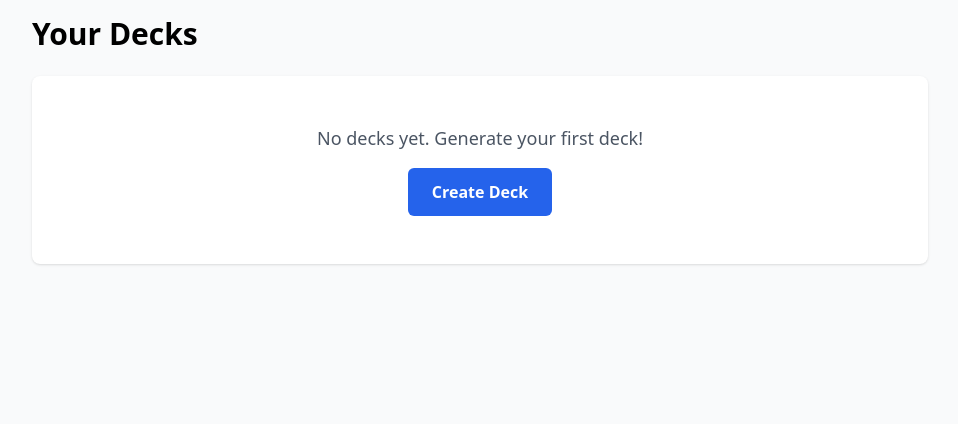
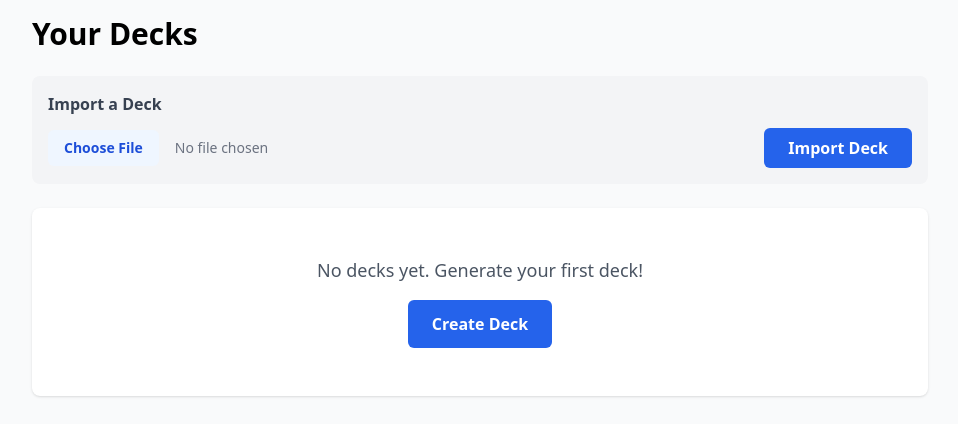
Before and after one commit to finleystephenson/gizmo-lite, a Flask app: page /decks in a window 1280 px wide. Shown: the part 64-488 px from the top of the page, without its empty margins (160-1118 px from the left). Run offline with Flask 3, Linux system fonts and the light colour scheme; data that the repository does not hold is empty; some libraries are stand-ins or nearby versions.

Commit message:
feat(07-01): add deck import functionality with validation
- Add Deck.import_from_dict() method with field validation
- Validates name (string), cards (list), and card structure (question/answer)
- Add POST /import route handling file upload and JSON parsing
- Catches JSONDecodeError and ValueError with descriptive flash messages
- Add import form section to decks.html with file input restricted to .json

```diff
--- a/src/models/deck.py
+++ b/src/models/deck.py
@@ -234,3 +234,64 @@ class Deck:
             'created_at': created_at_iso,
             'cards': cards
         }
+
+    @staticmethod
+    def import_from_dict(data):
+        """
+        Import a deck from a dictionary (typically parsed from JSON).
+
+        For students: This method validates the imported data structure,
+        creates a new deck, and adds all the flashcards. It ensures data
+        integrity by validating required fields before database operations.
+
+        Args:
+            data (dict): Imported deck data with keys:
+                - 'name' (str, required): Deck name
+                - 'cards' (list, required): List of card dicts
+                  Each card must have 'question' and 'answer' (str)
+
+        Returns:
+            dict: Created deck data
+
+        Raises:
+            ValueError: If validation fails with descriptive message
+        """
+        from .flashcard import Flashcard
+
+        # Validate 'name' field
+        if 'name' not in data:
+            raise ValueError("Missing required field: 'name'")
+        if not isinstance(data['name'], str) or not data['name'].strip():
+            raise ValueError("Field 'name' must be a non-empty string")
+
+        # Validate 'cards' field
+        if 'cards' not in data:
+            raise ValueError("Missing required field: 'cards'")
+        if not isinstance(data['cards'], list):
+            raise ValueError("Field 'cards' must be a list")
+
+        # Validate each card has required fields
+        for i, card in enumerate(data['cards']):
+            if not isinstance(card, dict):
+                raise ValueError(f"Card {i + 1} must be an object with 'question' and 'answer'")
+            if 'question' not in card:
+                raise ValueError(f"Card {i + 1} is missing 'question' field")
+            if 'answer' not in card:
+                raise ValueError(f"Card {i + 1} is missing 'answer' field")
+            if not isinstance(card['question'], str) or not card['question'].strip():
+                raise ValueError(f"Card {i + 1} 'question' must be a non-empty string")
+            if not isinstance(card['answer'], str) or not card['answer'].strip():
+                raise ValueError(f"Card {i + 1} 'answer' must be a non-empty string")
+
+        # Create the deck
+        deck = Deck.create(data['name'].strip())
+
+        # Create flashcards for each card in the imported data
+        for card in data['cards']:
+            Flashcard.create(
+                deck_id=deck['id'],
+                question=card['question'].strip(),
+                answer=card['answer'].strip()
+            )
+
+        return deck
--- a/src/routes/main.py
+++ b/src/routes/main.py
@@ -452,6 +452,66 @@ def export_deck(deck_id):
     )
 
 
+@main.route('/import', methods=['POST'])
+def import_deck():
+    """
+    Import a deck from an uploaded JSON file.
+
+    For students: This endpoint handles file uploads via multipart form data.
+    It parses the JSON file, validates the structure, creates the deck and cards,
+    and provides feedback via flash messages.
+
+    File uploads are accessed via request.files dictionary, not request.form.
+    """
+    import json
+
+    # Check if a file was uploaded
+    # For students: request.files contains uploaded files from the form
+    if 'deck_file' not in request.files:
+        flash('No file uploaded', 'error')
+        return redirect(url_for('main.decks'))
+
+    file = request.files['deck_file']
+
+    # Check if a file was actually selected
+    # For students: Empty filename means user submitted form without selecting a file
+    if file.filename == '':
+        flash('No file selected', 'error')
+        return redirect(url_for('main.decks'))
+
+    try:
+        # Read and parse the JSON file
+        # For students: file.read() gets the file contents as bytes
+        # decode('utf-8') converts bytes to string for JSON parsing
+        file_content = file.read().decode('utf-8')
+        data = json.loads(file_content)
+
+        # Import the deck using our model method
+        # For students: Deck.import_from_dict() validates and creates deck + cards
+        deck = Deck.import_from_dict(data)
+
+        # Count cards for the success message
+        card_count = len(data.get('cards', []))
+        flash(f"Successfully imported '{deck['name']}' with {card_count} card{'s' if card_count != 1 else ''}", 'success')
+
+    except json.JSONDecodeError as e:
+        # Handle invalid JSON
+        # For students: This catches malformed JSON files that can't be parsed
+        flash(f'Invalid JSON file: {str(e)}', 'error')
+
+    except ValueError as e:
+        # Handle validation errors from import_from_dict
+        # For students: ValueError is raised when data doesn't match expected structure
+        flash(f'Import failed: {str(e)}', 'error')
+
+    except Exception as e:
+        # Handle unexpected errors
+        # For students: Catch-all for any other errors during import
+        flash(f'Import failed: {str(e)}', 'error')
+
+    return redirect(url_for('main.decks'))
+
+
 @main.route('/card/<int:card_id>/delete', methods=['POST'])
 def delete_card(card_id):
     """
--- a/src/templates/decks.html
+++ b/src/templates/decks.html
@@ -8,6 +8,24 @@
 <!-- Users click "Study Now" to enter study mode for a specific deck -->
 <div class="max-w-4xl mx-auto">
     <h2 class="text-3xl font-bold mb-6">Your Decks</h2>
+
+    <!-- Import Deck Section -->
+    <!-- For students: This form allows users to import decks from JSON files -->
+    <div class="bg-gray-100 p-4 rounded-lg mb-6">
+        <h3 class="font-semibold text-gray-700 mb-3">Import a Deck</h3>
+        <form action="/import" method="POST" enctype="multipart/form-data" class="flex gap-4 items-center">
+            <!-- File input for JSON files only -->
+            <!-- For students: accept=".json" restricts file picker to JSON files -->
+            <input type="file"
+                   name="deck_file"
+                   accept=".json"
+                   class="flex-1 text-sm text-gray-500 file:mr-4 file:py-2 file:px-4 file:rounded-md file:border-0 file:text-sm file:font-semibold file:bg-blue-50 file:text-blue-700 hover:file:bg-blue-100">
+            <button type="submit"
+                    class="bg-blue-600 text-white py-2 px-6 rounded-md hover:bg-blue-700 transition-colors font-bold">
+                Import Deck
+            </button>
+        </form>
+    </div>
 
     {% if decks %}
         <!-- Grid of deck cards -->
```
